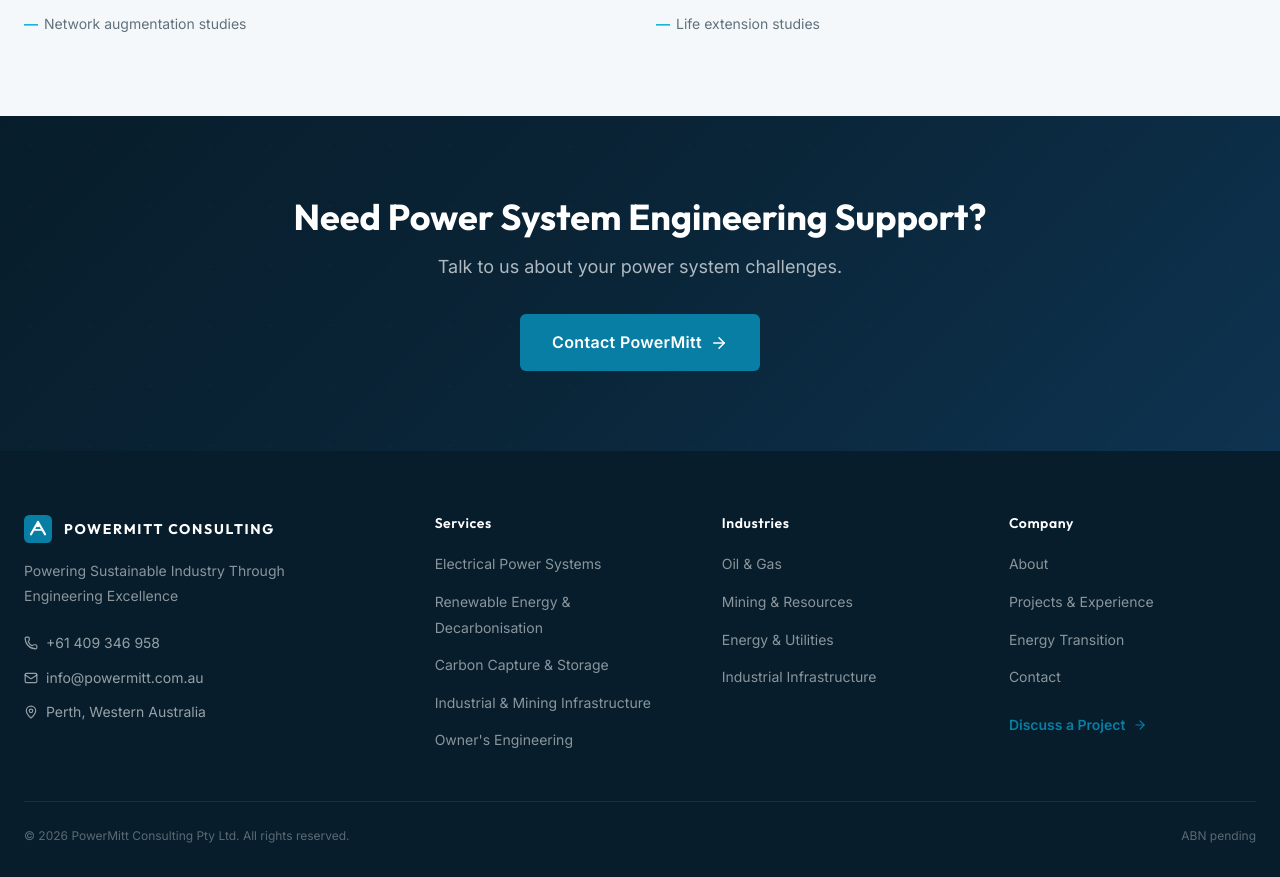
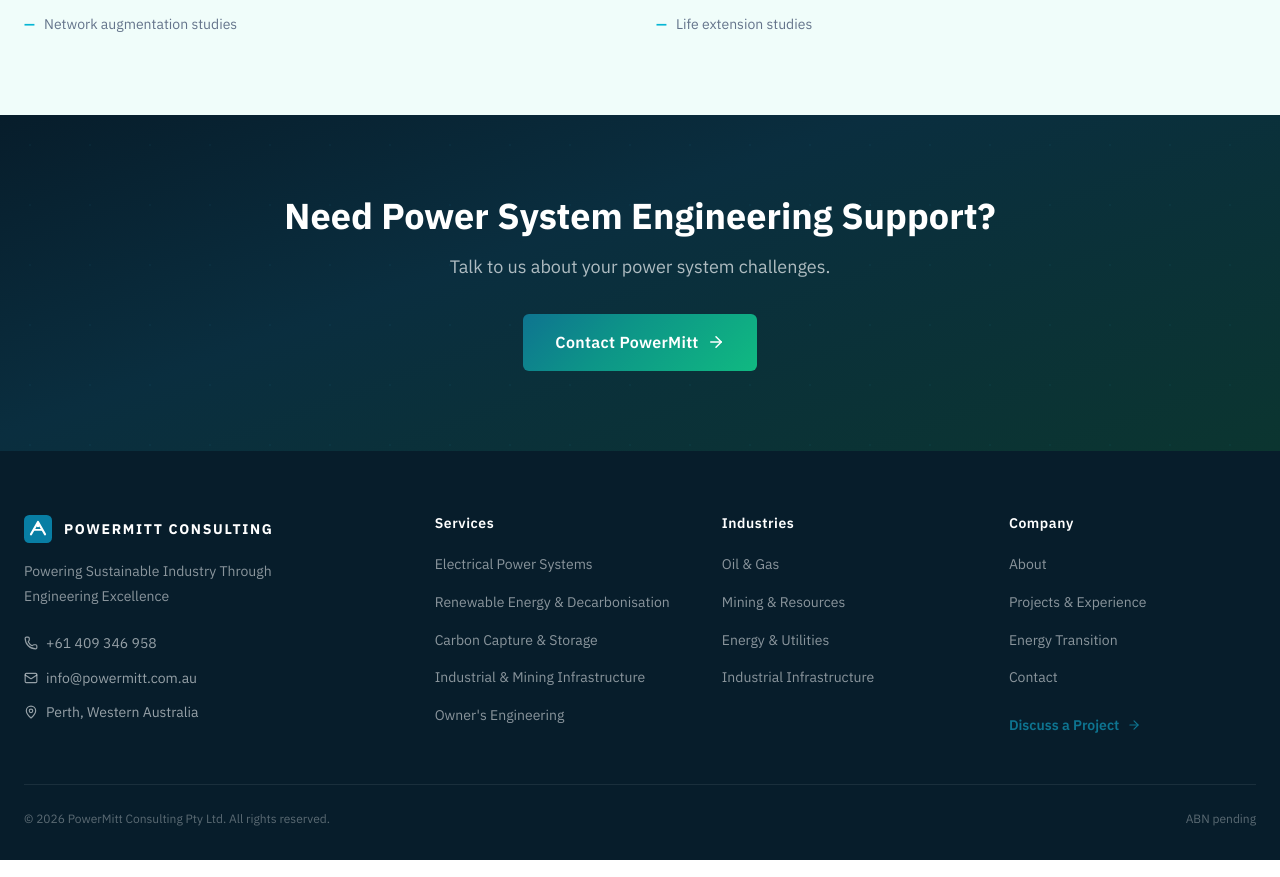
Before and after one commit to ameeshmith/PowerMittconsulting, a React (Vite) app: page /services/power-systems in a window 1280 px wide. Shown: the part 3065-3942 px from the top of the page. Built offline with nearby package versions, Linux system fonts and the light colour scheme.

Commit message:
Update fonts to IBM Plex Sans/Mono and add blue-to-green energy gradient theme

```diff
--- a/index.html
+++ b/index.html
@@ -8,7 +8,7 @@
     <meta name="description" content="Specialist electrical power systems and energy engineering consultancy supporting complex industrial, resources and energy projects across Australia." />
     <link rel="preconnect" href="https://fonts.googleapis.com">
     <link rel="preconnect" href="https://fonts.gstatic.com" crossorigin>
-    <link href="https://fonts.googleapis.com/css2?family=Inter:wght@400;500;600;700&family=Outfit:wght@400;500;600;700;800&display=swap" rel="stylesheet">
+    <link href="https://fonts.googleapis.com/css2?family=IBM+Plex+Sans:wght@400;500;600;700&family=IBM+Plex+Mono:wght@400;500;600&display=swap" rel="stylesheet">
     <script type="text/javascript">
       // Single Page Apps for GitHub Pages
       // MIT License https://github.com/rafgraph/spa-github-pages
--- a/src/components/CTABanner/CTABanner.css
+++ b/src/components/CTABanner/CTABanner.css
@@ -1,7 +1,7 @@
 .cta-banner {
   position: relative;
   padding: var(--space-20) 0;
-  background: linear-gradient(135deg, var(--color-midnight) 0%, #0A2538 50%, #0E3350 100%);
+  background: var(--gradient-dark);
   overflow: hidden;
   text-align: center;
 }
@@ -35,7 +35,7 @@
 }
 
 .cta-banner--teal {
-  background: linear-gradient(135deg, #0C3B2E, #18A77B, #0C3B2E);
+  background: linear-gradient(135deg, #0B3530, #0D9488, #10B981, #0B3530);
 }
 
 @media (max-width: 768px) {
--- a/src/components/Hero/Hero.css
+++ b/src/components/Hero/Hero.css
@@ -7,7 +7,7 @@
   min-height: 85vh;
   display: flex;
   align-items: center;
-  background: linear-gradient(165deg, var(--color-midnight) 0%, #0A2538 40%, #0E3350 100%);
+  background: var(--gradient-hero);
   overflow: hidden;
   padding-top: var(--nav-height);
 }
--- a/src/styles/global.css
+++ b/src/styles/global.css
@@ -2,7 +2,7 @@
    PowerMitt Consulting — Global Styles
    ============================================ */
 
-@import url('https://fonts.googleapis.com/css2?family=Inter:wght@400;500;600;700&family=Outfit:wght@400;500;600;700;800&display=swap');
+@import url('https://fonts.googleapis.com/css2?family=IBM+Plex+Sans:wght@400;500;600;700&family=IBM+Plex+Mono:wght@400;500;600&display=swap');
 @import './variables.css';
 @import './animations.css';
 
@@ -59,7 +59,7 @@ a {
 }
 
 a:hover {
-  color: var(--color-electric-cyan);
+  color: var(--color-teal);
 }
 
 img {
@@ -106,7 +106,7 @@ section {
 }
 
 section.section--dark {
-  background-color: var(--color-midnight);
+  background: var(--gradient-dark);
   color: var(--color-ice);
 }
 
@@ -126,7 +126,7 @@ section.section--ice {
 }
 
 section.section--navy {
-  background-color: var(--color-midnight-90);
+  background: var(--gradient-dark);
   color: var(--color-ice);
 }
 
@@ -155,12 +155,13 @@ section.section--navy p {
 }
 
 .btn--primary {
-  background-color: var(--color-power-blue);
+  background: var(--gradient-energy);
   color: var(--color-white);
+  border: none;
 }
 
 .btn--primary:hover {
-  background-color: var(--color-power-blue-dark);
+  filter: brightness(1.1);
   color: var(--color-white);
   transform: translateY(-1px);
   box-shadow: var(--shadow-md);
@@ -185,8 +186,9 @@ section.section--navy p {
 }
 
 .btn--outline:hover {
-  background-color: var(--color-power-blue);
+  background: var(--gradient-energy);
   color: var(--color-white);
+  border-color: transparent;
   transform: translateY(-1px);
 }
 
@@ -197,7 +199,7 @@ section.section--navy p {
 }
 
 .btn--ghost:hover {
-  color: var(--color-electric-cyan);
+  color: var(--color-teal);
 }
 
 .btn--ghost .btn-arrow {
@@ -214,12 +216,12 @@ section.section--navy p {
 }
 
 .btn--teal {
-  background-color: var(--color-teal);
+  background: var(--gradient-energy);
   color: var(--color-white);
 }
 
 .btn--teal:hover {
-  background-color: #15946d;
+  filter: brightness(1.1);
   color: var(--color-white);
   transform: translateY(-1px);
   box-shadow: var(--shadow-md);
@@ -236,18 +238,18 @@ section.section--navy p {
   font-weight: var(--weight-semibold);
   letter-spacing: 0.12em;
   text-transform: uppercase;
-  color: var(--color-electric-cyan);
+  color: var(--color-teal);
   margin-bottom: var(--space-3);
 }
 
 .label--teal {
-  color: var(--color-teal);
+  color: var(--color-emerald);
 }
 
 .divider {
   width: 48px;
   height: 3px;
-  background: linear-gradient(90deg, var(--color-power-blue), var(--color-electric-cyan));
+  background: var(--gradient-accent);
   border: none;
   margin-bottom: var(--space-6);
 }
--- a/src/styles/variables.css
+++ b/src/styles/variables.css
@@ -3,33 +3,44 @@
    ============================================ */
 
 :root {
-  /* ── Brand Colors ── */
+  /* ── Brand Colors — Blue-to-Green Energy Gradient ── */
   --color-midnight:       #071D2B;
-  --color-power-blue:     #087EA4;
-  --color-electric-cyan:  #19B5D8;
-  --color-teal:           #18A77B;
-  --color-ice:            #F5F8FA;
+  --color-deep-navy:      #0B2A3C;
+  --color-power-blue:     #0E7490;
+  --color-electric-cyan:  #06B6D4;
+  --color-teal:           #0D9488;
+  --color-emerald:        #10B981;
+  --color-leaf:           #22C55E;
+  --color-ice:            #F0FDFA;
   --color-white:          #FFFFFF;
-  --color-charcoal:       #17242C;
-  --color-steel:          #61717C;
-  --color-border:         #DCE4E8;
+  --color-charcoal:       #1E293B;
+  --color-steel:          #64748B;
+  --color-border:         #E2E8F0;
+
+  /* ── Gradient Tokens ── */
+  --gradient-energy:      linear-gradient(135deg, #0E7490 0%, #0D9488 40%, #10B981 100%);
+  --gradient-hero:        linear-gradient(160deg, #071D2B 0%, #0B3D4F 30%, #0E5D5E 60%, #0D4A3A 100%);
+  --gradient-accent:      linear-gradient(90deg, #06B6D4, #0D9488, #10B981);
+  --gradient-card:        linear-gradient(135deg, rgba(14, 116, 144, 0.06) 0%, rgba(16, 185, 129, 0.06) 100%);
+  --gradient-dark:        linear-gradient(160deg, #071D2B 0%, #0A2E3F 40%, #0B3530 100%);
 
   /* ── Extended Palette ── */
   --color-midnight-90:    #0A2538;
   --color-midnight-80:    #0E2D44;
   --color-midnight-light: #112F47;
-  --color-power-blue-dark:#066889;
-  --color-power-blue-light:#0A96C4;
-  --color-cyan-light:     rgba(25, 181, 216, 0.1);
-  --color-teal-light:     rgba(24, 167, 123, 0.08);
+  --color-power-blue-dark:#0B6072;
+  --color-power-blue-light:#14B8C8;
+  --color-cyan-light:     rgba(6, 182, 212, 0.1);
+  --color-teal-light:     rgba(13, 148, 136, 0.08);
+  --color-emerald-light:  rgba(16, 185, 129, 0.08);
   --color-overlay:        rgba(7, 29, 43, 0.7);
   --color-overlay-heavy:  rgba(7, 29, 43, 0.85);
   --color-overlay-light:  rgba(7, 29, 43, 0.5);
 
-  /* ── Typography ── */
-  --font-heading:  'Outfit', sans-serif;
-  --font-body:     'Inter', sans-serif;
-  --font-mono:     'JetBrains Mono', 'Fira Code', monospace;
+  /* ── Typography — IBM Plex Sans / Mono ── */
+  --font-heading:  'IBM Plex Sans', -apple-system, BlinkMacSystemFont, 'Segoe UI', sans-serif;
+  --font-body:     'IBM Plex Sans', -apple-system, BlinkMacSystemFont, 'Segoe UI', sans-serif;
+  --font-mono:     'IBM Plex Mono', 'Fira Code', monospace;
 
   /* ── Type Scale ── */
   --text-xs:    0.75rem;    /* 12px */
```
